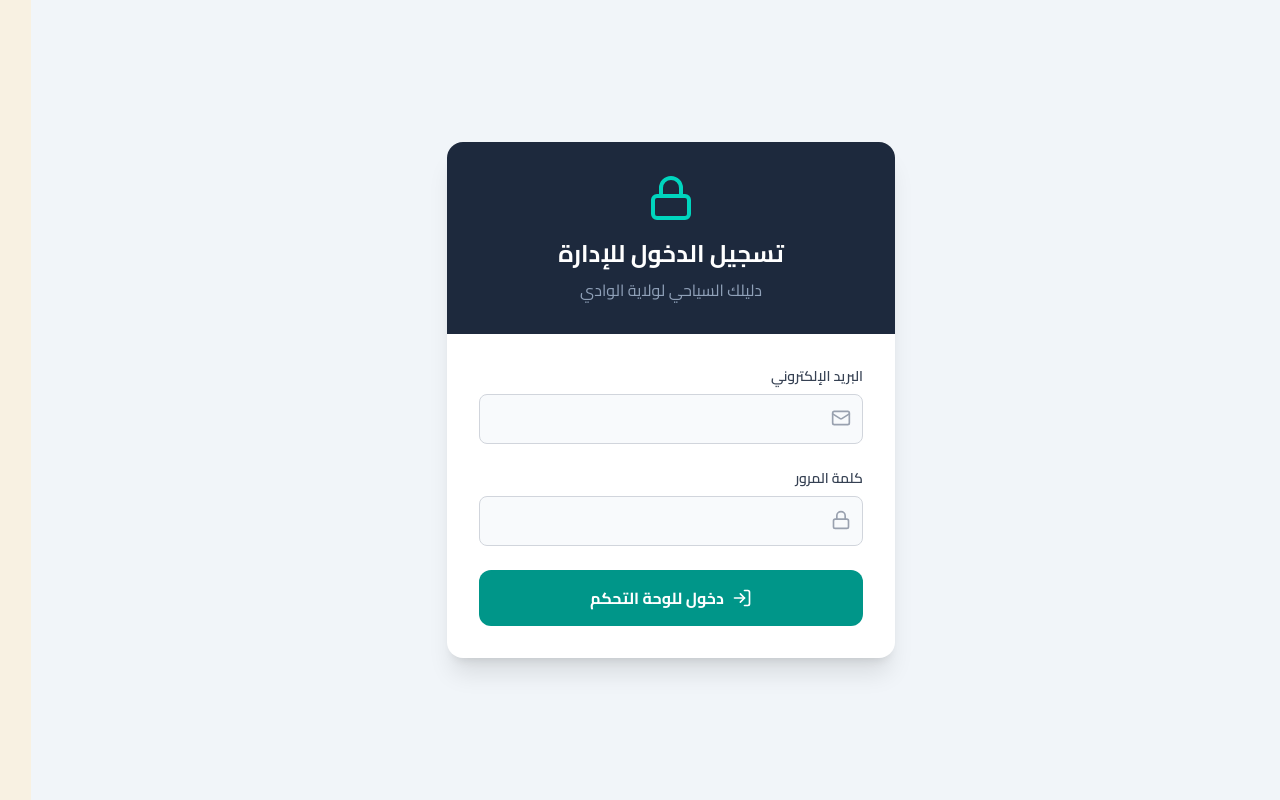
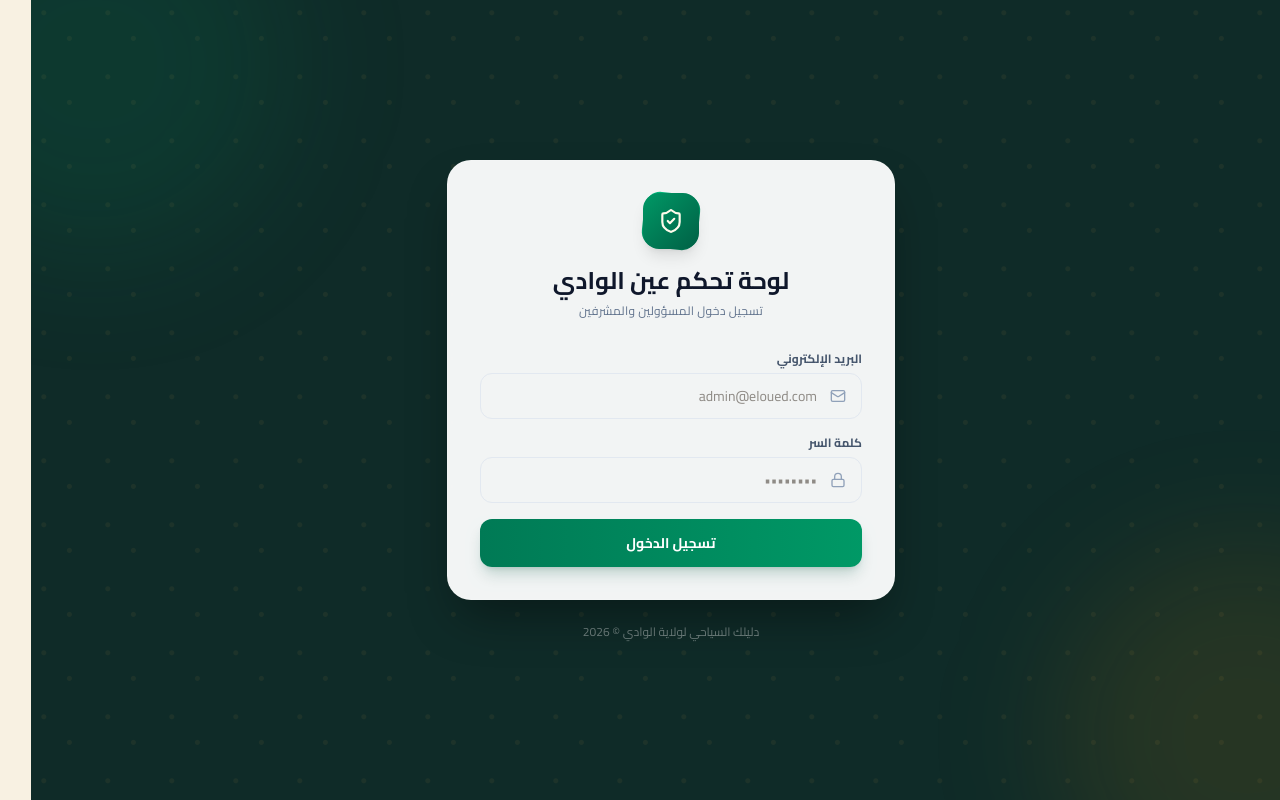
Before and after one commit to nadjimyahiaoui1992-lab/el-oued-tourism, a Next.js app: page /admin in a window 1280 px wide. Built offline with nearby package versions, Linux system fonts and the light colour scheme.

Commit message:
Update page.js

```diff
--- a/src/app/admin/page.js
+++ b/src/app/admin/page.js
@@ -1,77 +1,112 @@
-'use client';
-import { useState } from 'react';
-import { supabase } from '@/lib/supabaseClient';
-import { Lock, Mail, LogIn } from 'lucide-react';
-import { useRouter } from 'next/navigation';
+"use client";
 
-export default function Login() {
-  const [email, setEmail] = useState('');
-  const [password, setPassword] = useState('');
+import { useState } from "react";
+import { useRouter } from "next/navigation";
+import { supabase } from "@/lib/supabaseClient";
+import { ShieldCheck, Mail, Lock, Loader2 } from "lucide-react";
+
+export default function AdminLogin() {
+  const [email, setEmail] = useState("");
+  const [password, setPassword] = useState("");
+  const [error, setError] = useState(null);
   const [loading, setLoading] = useState(false);
-  const [errorMsg, setErrorMsg] = useState('');
   const router = useRouter();
 
   const handleLogin = async (e) => {
     e.preventDefault();
     setLoading(true);
-    setErrorMsg('');
+    setError(null);
 
-    const { error } = await supabase.auth.signInWithPassword({
+    const { data, error: authError } = await supabase.auth.signInWithPassword({
       email,
       password,
     });
 
-    if (error) {
-      setErrorMsg('البريد الإلكتروني أو كلمة المرور غير صحيحة.');
+    if (authError) {
+      setError("الإيميل أو كلمة السر غير صحيحة، أو ليس لديك صلاحية.");
       setLoading(false);
     } else {
-      // إذا نجح الدخول، يتم توجيهه للوحة التحكم
-      router.push('/admin/dashboard');
+      router.push("/admin/dashboard");
     }
   };
 
   return (
-    <div className="min-h-screen bg-slate-100 flex items-center justify-center p-4 direction-rtl" dir="rtl">
-      <div className="max-w-md w-full bg-white rounded-2xl shadow-xl overflow-hidden">
-        <div className="bg-slate-800 p-8 text-center text-white">
-          <Lock className="mx-auto mb-4 text-teal-400" size={48} />
-          <h1 className="text-2xl font-bold">تسجيل الدخول للإدارة</h1>
-          <p className="text-slate-400 mt-2">دليلك السياحي لولاية الوادي</p>
+    <main
+      dir="rtl"
+      className="min-h-screen relative flex items-center justify-center p-4 font-sans overflow-hidden bg-[#0f2b28]"
+    >
+      {/* خلفية زخرفية: تدرج + نمط قباب هندسي خفيف مستوحى من عمارة الوادي */}
+      <div
+        className="absolute inset-0 opacity-[0.07]"
+        style={{
+          backgroundImage:
+            "radial-gradient(circle at 20% 20%, #d4a24e 0px, #d4a24e 2px, transparent 3px), radial-gradient(circle at 60% 60%, #d4a24e 0px, #d4a24e 2px, transparent 3px)",
+          backgroundSize: "64px 64px",
+        }}
+      />
+      <div className="absolute inset-0 bg-gradient-to-br from-[#0f2b28] via-[#14332f] to-[#0a201d]" style={{ zIndex: -1 }} />
+      <div className="absolute -top-32 -left-32 w-96 h-96 rounded-full bg-emerald-500/10 blur-3xl" />
+      <div className="absolute -bottom-32 -right-32 w-96 h-96 rounded-full bg-amber-500/10 blur-3xl" />
+
+      {/* البطاقة */}
+      <div className="relative w-full max-w-md">
+        <div className="bg-white/95 backdrop-blur rounded-3xl shadow-2xl shadow-black/40 p-8 border border-white/10">
+          <div className="text-center mb-8">
+            <div className="relative w-14 h-14 mx-auto mb-4">
+              <div className="absolute inset-0 rounded-2xl bg-gradient-to-br from-emerald-500 to-emerald-700 rotate-6" />
+              <div className="relative w-14 h-14 rounded-2xl bg-gradient-to-br from-emerald-600 to-emerald-800 flex items-center justify-center shadow-lg">
+                <ShieldCheck size={26} className="text-amber-50" />
+              </div>
+            </div>
+            <h1 className="text-2xl font-bold text-slate-900">لوحة تحكم عين الوادي</h1>
+            <p className="text-xs text-slate-500 mt-1.5 tracking-wide">
+              تسجيل دخول المسؤولين والمشرفين
+            </p>
           </div>
 
-        <form onSubmit={handleLogin} className="p-8 space-y-6">
-          {errorMsg && (
-            <div className="bg-red-50 text-red-600 p-3 rounded-lg text-sm font-bold text-center border border-red-200">
-              {errorMsg}
+          {error && (
+            <div className="bg-red-50 text-red-600 text-xs p-3 rounded-xl mb-5 font-medium text-center border border-red-100">
+              {error}
             </div>
           )}
 
+          <form onSubmit={handleLogin} className="space-y-4">
             <div>
-            <label className="block text-sm font-semibold text-gray-700 mb-2">البريد الإلكتروني</label>
+              <label className="text-xs font-bold text-slate-600 block mb-1.5">
+                البريد الإلكتروني
+              </label>
               <div className="relative">
-              <Mail className="absolute right-3 top-3.5 text-gray-400" size={20} />
+                <Mail
+                  size={16}
+                  className="absolute right-4 top-1/2 -translate-y-1/2 text-slate-400"
+                />
                 <input
                   type="email"
                   required
                   value={email}
                   onChange={(e) => setEmail(e.target.value)}
-                className="w-full border border-gray-300 rounded-lg p-3 pr-10 focus:ring-2 focus:ring-teal-500 outline-none bg-slate-50"
-                dir="ltr"
+                  className="w-full border border-slate-200 rounded-xl py-3 pr-11 pl-4 outline-none focus:border-emerald-500 focus:ring-4 focus:ring-emerald-500/10 text-sm transition-all"
+                  placeholder="admin@eloued.com"
                 />
               </div>
             </div>
 
             <div>
-            <label className="block text-sm font-semibold text-gray-700 mb-2">كلمة المرور</label>
+              <label className="text-xs font-bold text-slate-600 block mb-1.5">
+                كلمة السر
+              </label>
               <div className="relative">
-              <Lock className="absolute right-3 top-3.5 text-gray-400" size={20} />
+                <Lock
+                  size={16}
+                  className="absolute right-4 top-1/2 -translate-y-1/2 text-slate-400"
+                />
                 <input
                   type="password"
                   required
                   value={password}
                   onChange={(e) => setPassword(e.target.value)}
-                className="w-full border border-gray-300 rounded-lg p-3 pr-10 focus:ring-2 focus:ring-teal-500 outline-none bg-slate-50"
-                dir="ltr"
+                  className="w-full border border-slate-200 rounded-xl py-3 pr-11 pl-4 outline-none focus:border-emerald-500 focus:ring-4 focus:ring-emerald-500/10 text-sm transition-all"
+                  placeholder="••••••••"
                 />
               </div>
             </div>
@@ -79,12 +114,24 @@ export default function Login() {
             <button
               type="submit"
               disabled={loading}
-            className="w-full bg-teal-600 text-white p-4 rounded-xl font-bold flex items-center justify-center gap-2 hover:bg-teal-700 transition-colors"
+              className="w-full bg-gradient-to-l from-emerald-600 to-emerald-700 hover:from-emerald-700 hover:to-emerald-800 text-white font-bold py-3.5 px-4 rounded-xl text-sm transition-all mt-2 shadow-lg shadow-emerald-900/20 hover:shadow-emerald-900/30 hover:-translate-y-0.5 active:translate-y-0 disabled:opacity-70 disabled:hover:translate-y-0 flex items-center justify-center gap-2"
             >
-            {loading ? 'جاري التحقق...' : <><LogIn size={20} /> دخول للوحة التحكم</>}
+              {loading ? (
+                <>
+                  <Loader2 size={16} className="animate-spin" />
+                  جاري التحقق...
+                </>
+              ) : (
+                "تسجيل الدخول"
+              )}
             </button>
           </form>
         </div>
+
+        <p className="text-center text-white/40 text-xs mt-6">
+          دليلك السياحي لولاية الوادي © {new Date().getFullYear()}
+        </p>
       </div>
+    </main>
   );
 }
```
Lines whose indentation alone changed are shown as unchanged.
